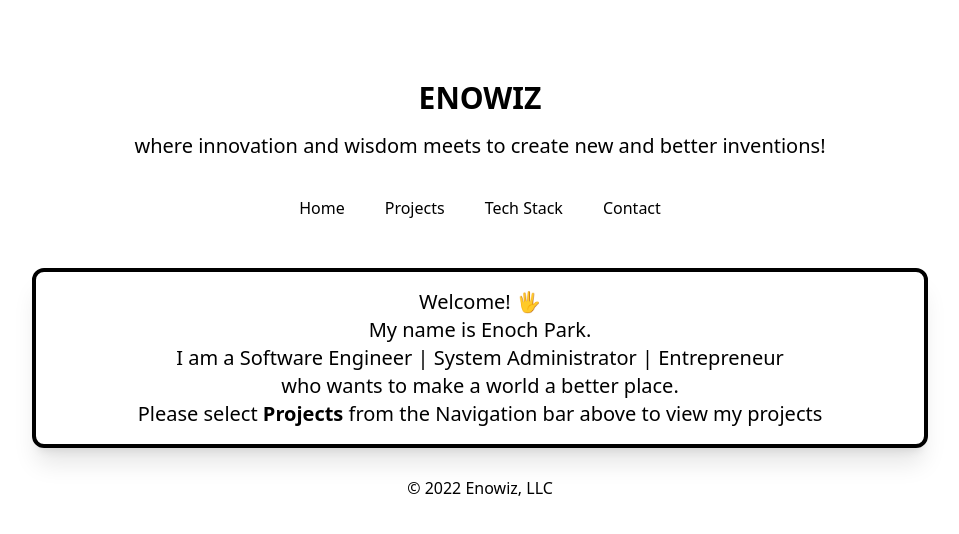
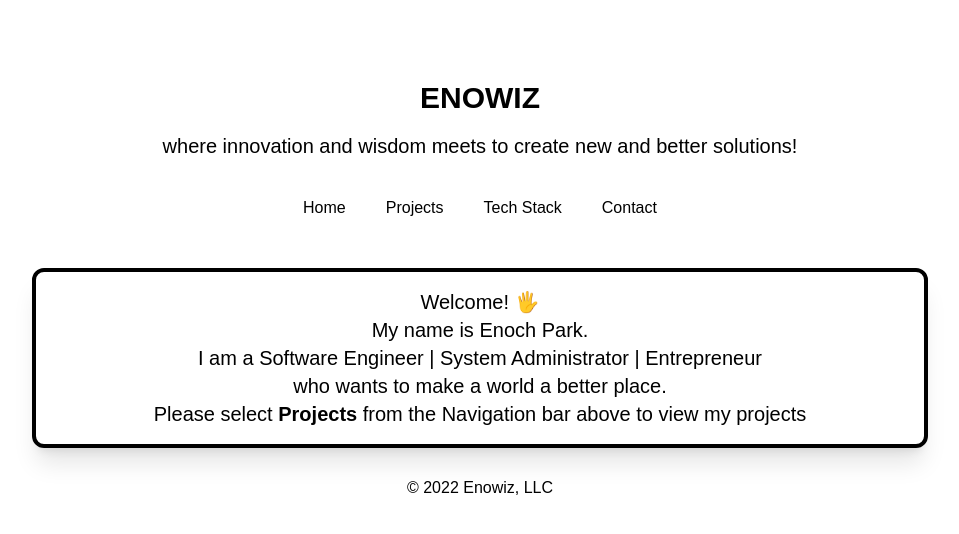
Before and after one commit to Enowiz777/enowiz-official.v1, a React (Create React App) app: page / in a window 1280 px wide. Shown: the top 534 px of the page, without its empty margins (160-1119 px from the left). Built offline with nearby package versions, Linux system fonts and the light colour scheme.

Commit message:
20230110

```diff
--- a/postcss.config.js
+++ b/postcss.config.js
@@ -1,4 +1,5 @@
 module.exports = {
+
   plugins: {
     tailwindcss: {},
     autoprefixer: {},
--- a/src/components/Header.js
+++ b/src/components/Header.js
@@ -4,7 +4,7 @@ function Header(){
   return (
     <div className="mt-20">
       <h1 className="text-3xl font-bold text-center">ENOWIZ</h1>
-      <h2 className="p-4 text-xl text-center">where innovation and wisdom meets to create new and better inventions!</h2>
+      <h2 className="p-4 text-xl text-center">where innovation and wisdom meets to create new and better solutions!</h2>
     </div>
   )
 }
--- a/src/index.css
+++ b/src/index.css
@@ -1,6 +1,15 @@
 @tailwind base;
 @tailwind components;
 @tailwind utilities;
+
+/* Base Font Family*/
+@layer base {
+    html {
+      font-family: 'Poppins', sans-serif;
+
+
+}
+}
 
 @layer components {
     .btn-primary {
--- a/tailwind.config.js
+++ b/tailwind.config.js
@@ -3,8 +3,6 @@ module.exports = {
   content: [
     "./src/**/*.{js,jsx,ts,tsx}",
   ],
-  theme: {
-    extend: {},
-  },
+  theme: {},
   plugins: [],
 }
```
